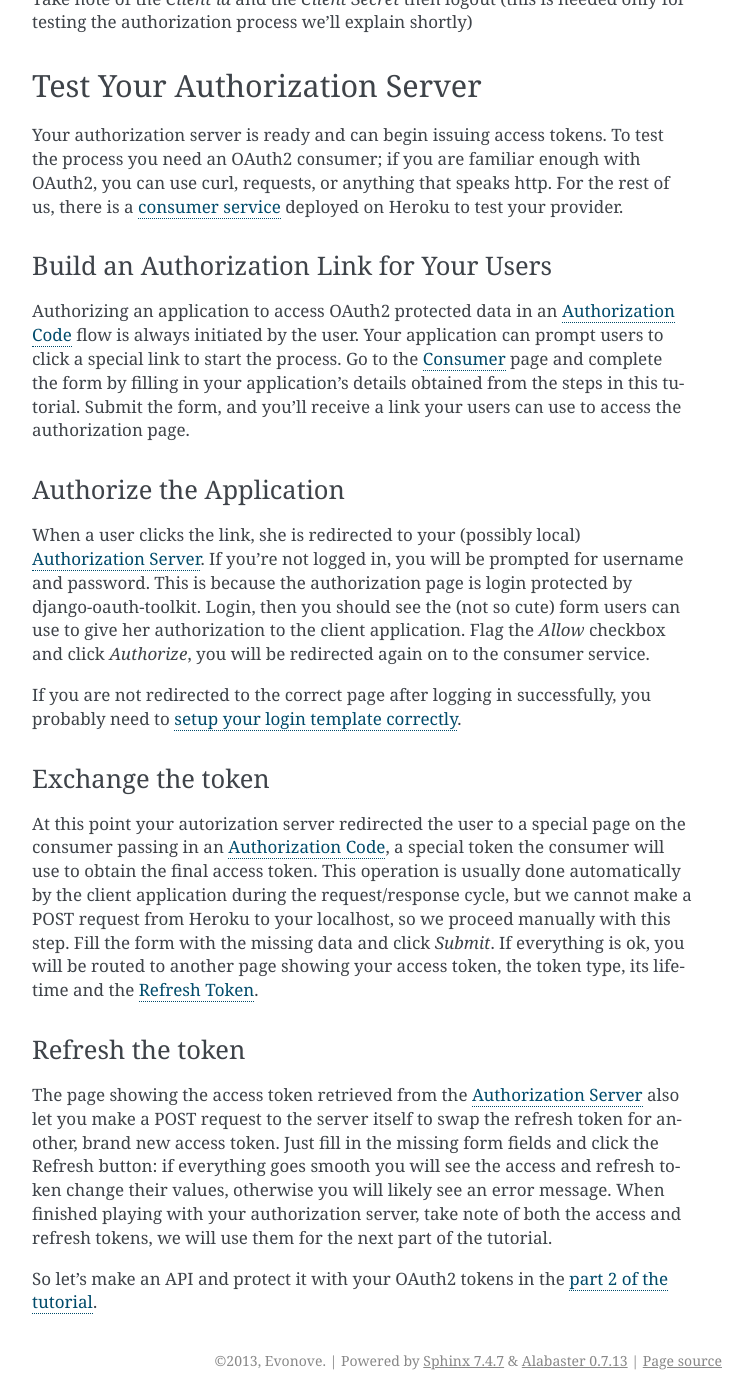
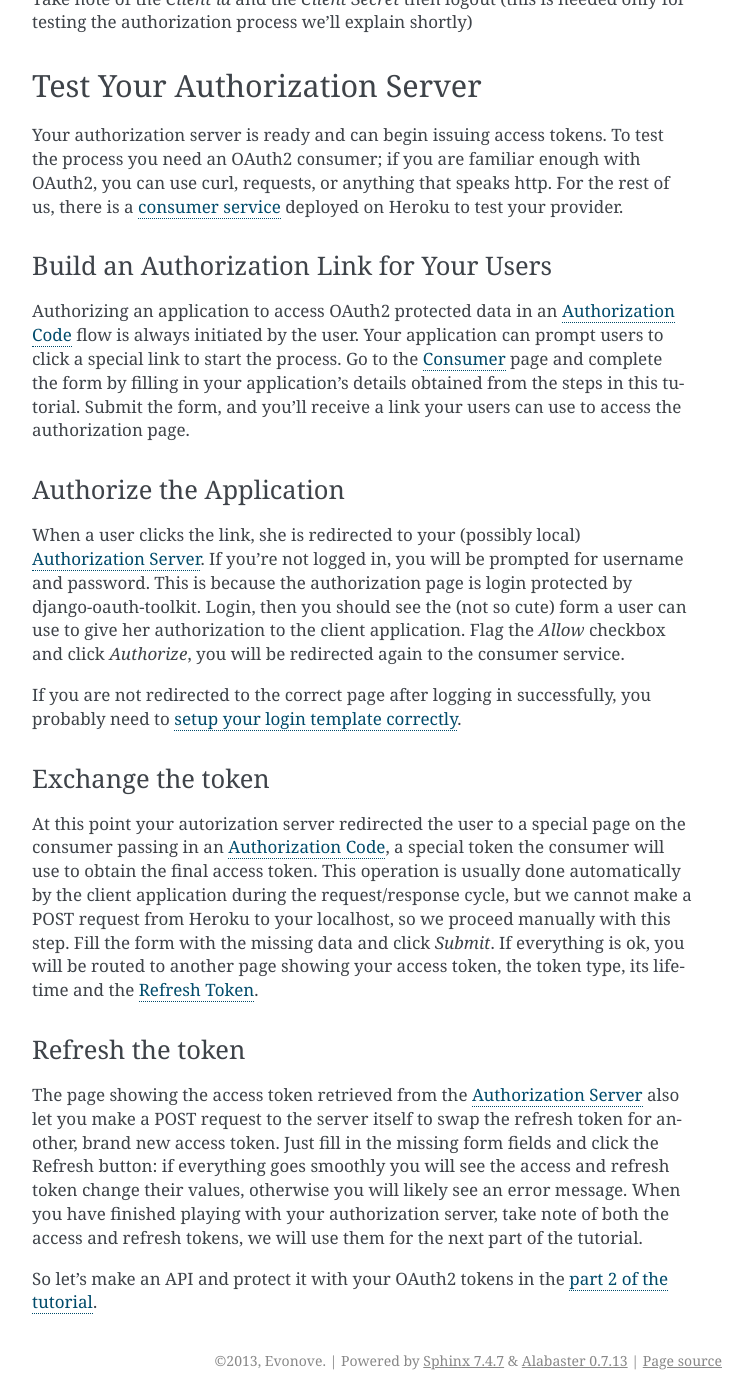
Before and after one commit to sheriffwoody0922/oauth-python-django, a Sphinx documentation site: the page built from docs/tutorial/tutorial_01.rst, in a window 1280 px wide and 1400 px high, scrolled down 2147 px. Shown: the whole window, without its empty margins (388-1140 px from the left). Built offline with Sphinx 7.4.7, drawn with Linux system fonts in a browser that asks for light colours; some of the changed text lies outside the part shown.

Commit message:
Copy-edit
Minor grammar and style edits.

```diff
--- a/docs/tutorial/tutorial_01.rst
+++ b/docs/tutorial/tutorial_01.rst
@@ -117,9 +117,9 @@ Authorize the Application
 +++++++++++++++++++++++++
 When a user clicks the link, she is redirected to your (possibly local) :term:`Authorization Server`.
 If you're not logged in, you will be prompted for username and password. This is because the authorization
-page is login protected by django-oauth-toolkit. Login, then you should see the (not so cute) form users can use to give
+page is login protected by django-oauth-toolkit. Login, then you should see the (not so cute) form a user can use to give
 her authorization to the client application. Flag the *Allow* checkbox and click *Authorize*, you will be redirected
-again on to the consumer service.
+again to the consumer service.
 
 __ loginTemplate_
 
@@ -140,9 +140,9 @@ Refresh the token
 +++++++++++++++++
 The page showing the access token retrieved from the :term:`Authorization Server` also let you make a POST request to
 the server itself to swap the refresh token for another, brand new access token.
-Just fill in the missing form fields and click the Refresh button: if everything goes smooth you will see the access and
+Just fill in the missing form fields and click the Refresh button: if everything goes smoothly you will see the access and
 refresh token change their values, otherwise you will likely see an error message.
-When finished playing with your authorization server, take note of both the access and refresh tokens, we will use them
+When you have finished playing with your authorization server, take note of both the access and refresh tokens, we will use them
 for the next part of the tutorial.
 
 So let's make an API and protect it with your OAuth2 tokens in the :doc:`part 2 of the tutorial <tutorial_02>`.
```
Also changed, not shown: other parts of docs/tutorial/tutorial_01.rst (+4 -4 lines).
